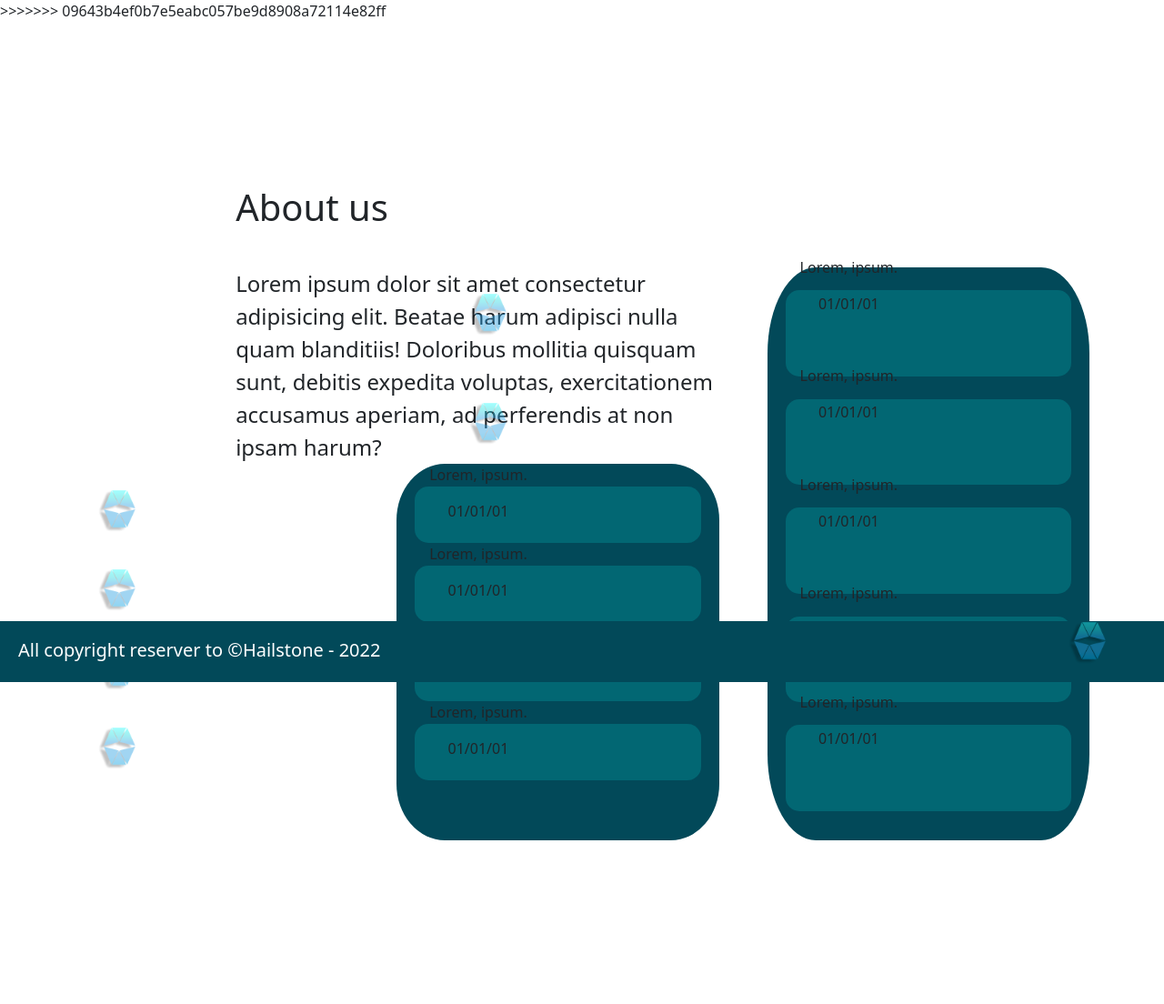
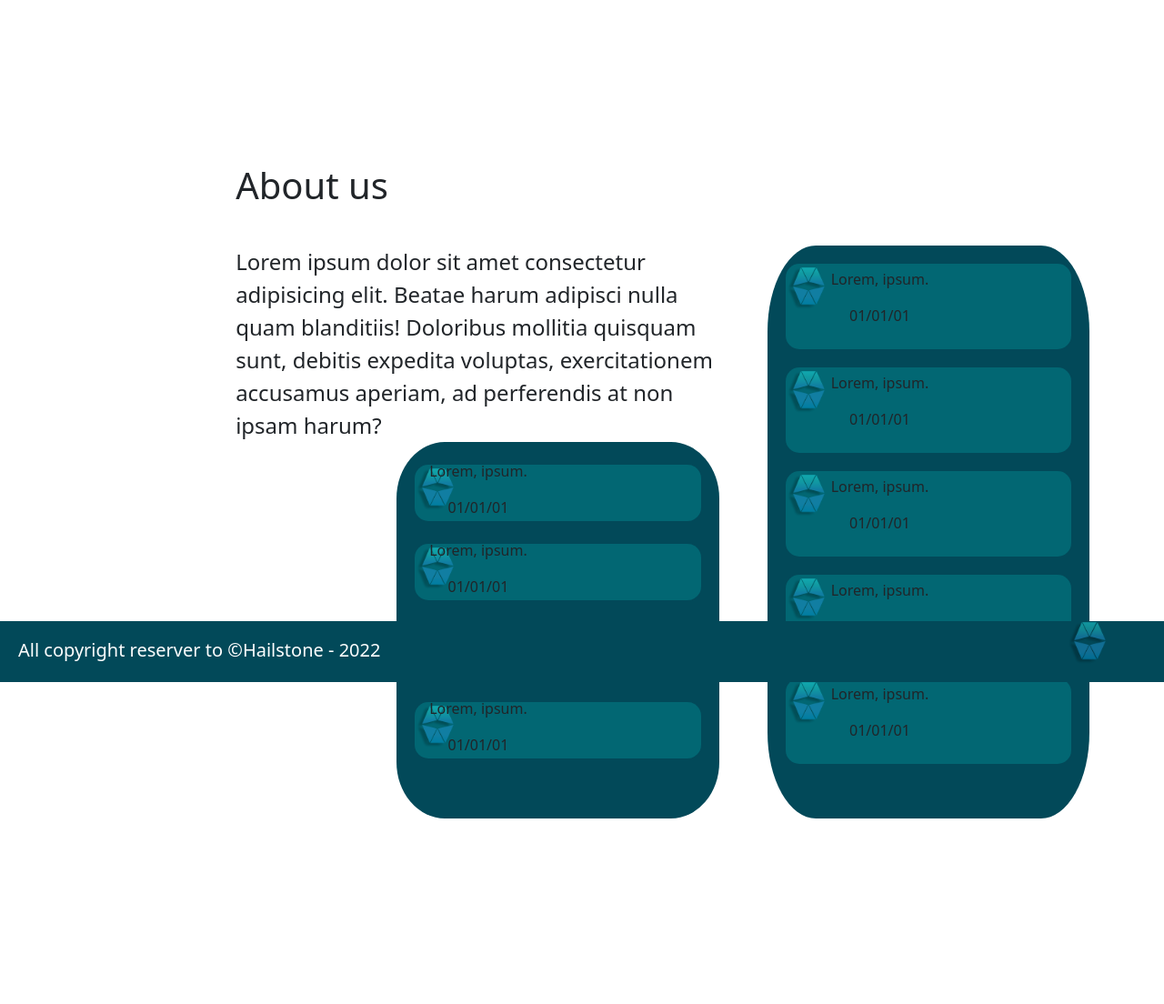
Before and after one commit to RyanHazenberg/Hailstone, a PHP site: page / in a window 1280 px wide; the page is wider, and only the part inside the window is pictured. Shown: the part 50-1154 px from the top of that part at 91% size. After the commit the page ends 950 px from the top of that part, so only its background shows below. Run offline with PHP 8.4, Linux system fonts and the light colour scheme; some libraries are stand-ins or nearby versions.

Commit message:
server responsive

```diff
--- a/Code/CSS/Index.css
+++ b/Code/CSS/Index.css
@@ -84,26 +84,27 @@ html {
 
 .CompanyLogo {
     max-height: 75px;
-    margin-top: 7.5px;
-    margin-left: -350px;
+    margin-top: -5.5px;
+    margin-left: 0px;
 }
 
 .Profilepic {
     max-height: 50px;
     margin-top: 5px;
-    margin-left: -350px;
+    margin-left: 0px;
 }
 
 /*Text*/
 
 .Info {
-    margin-left: -175px;
-    margin-top: -87.5px;
+    margin-left: 50px;
+    margin-top: -45px;
+    position: absolute;
 }
 
 .UserInfo {
     margin-left: -175px;
-    margin-top: -75px;
+    margin-top: -55px;
 }
 
 
@@ -156,8 +157,7 @@ header {
 }
 
 img {
-    display: flex;
-    height: 50px;
+
 
 }
 
--- a/Template_Header.php
+++ b/Template_Header.php
@@ -12,11 +12,6 @@
       <a class="button Hbutton" href="#" role="button">Profile</a>
       <a class="button Hbutton meme" href="#" role="button">Login</a>
     </div>
-<<<<<<< HEAD
-=======
-  </header>
->>>>>>> 09643b4ef0b7e5eabc057be9d8908a72114e82ff
-
   </header>
 </body>
 </html>
```
